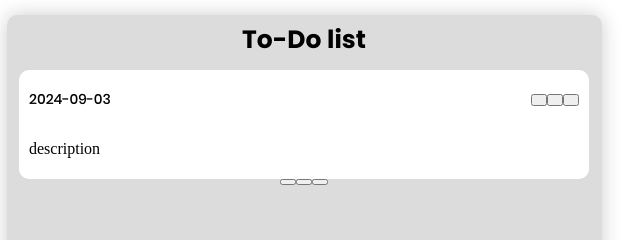
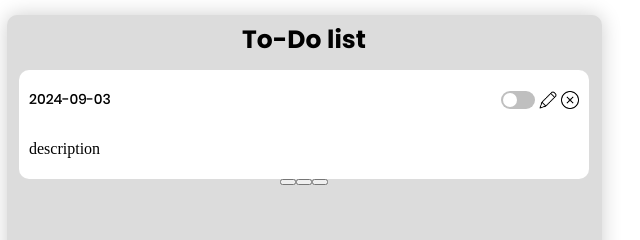
Before and after one commit to Matesero/TO-DO-List, a plain HTML site: page index.html in a window 1280 px wide. Shown: the top 240 px of the page, 336-976 px from the left. Drawn offline with Linux system fonts and the light colour scheme.

Commit message:
add to-do, switch button

```diff
--- a/css/style.css
+++ b/css/style.css
@@ -76,13 +76,64 @@
 }
 
 .top-bar__buttons {
-
+    gap: 4px;
 }
 
-#edit,
-#delete {
-    width: 12px;
-    height: 12px;
+.switch {
+    display: inline-block;
+    width: 34px; /* ширина */
+    height: 18px; /* высота */
+    border-radius: 19px; /* радиус скругления */
+    background: #bfbfbf; /* цвет фона */
+    z-index: 0;
+    margin: 0;
+    padding: 0;
+    border: none;
+    cursor: pointer;
+    position: relative;
+    transition-duration: 300ms; /* анимация */
+}
+.switch::after {
+    content: "";
+    height: 14px; /* высота кнопки */
+    width: 14px; /* ширина кнопки */
+    border-radius: 17px;
+    background: #fff; /* цвет кнопки */
+    top: 2px; /* положение кнопки по вертикали относительно основы */
+    left: 2px; /* положение кнопки по горизонтали относительно основы */
+    transition-duration: 300ms; /* анимация */
+    position: absolute;
+    z-index: 1;
+}
+.switch-on {
+    background: #118c4e;
+}
+.switch-on::after {
+    left: 18px;
+}
+
+.complete {
+    background: #9fff99;
+    text-decoration: line-through;
+}
+
+.edit,
+.delete {
+    width: 18px;
+    height: 18px;
+    background-color: transparent;
+    outline: none;
+    border: 0;
+    background-size: cover;
+    cursor: pointer;
+}
+
+.edit {
+    background-image: url("../assets/png/pen.png");
+}
+
+.delete {
+    background-image: url("../assets/png/remove.png");
 }
 
 #description {
--- a/index.html
+++ b/index.html
@@ -15,9 +15,9 @@
                 <div class="to-do__top-bar row" id="to-do__top-bar-1">
                     <p class="date" id="date-1">2024-09-03</p>
                     <div class="top-bar__buttons row">
-                        <button id="switch"></button>
-                        <button id="edit"></button>
-                        <button id="delete"></button>
+                        <button class="switch"></button>
+                        <button class="edit"></button>
+                        <button class="delete"></button>
                     </div>
                 </div>
                 <p id="description">description</p>
--- a/js/main.js
+++ b/js/main.js
@@ -2,3 +2,11 @@ const editor = document.getElementById('editor');
 const downloadBtn = document.getElementById('download');
 const uploadBtn = document.getElementById('upload');
 const resetBtn = document.getElementById('reset');
+
+const switchs = document.getElementsByClassName('switch');
+Array.from(switchs).forEach(sw => {
+    sw.addEventListener('click', () => {
+       sw.classList.toggle('switch-on');
+       sw.parentNode.parentNode.parentNode.classList.toggle('complete');
+    });
+})
```
